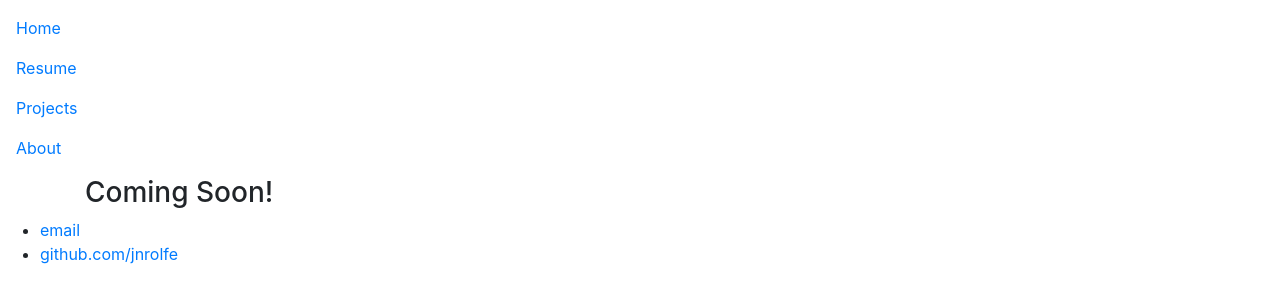
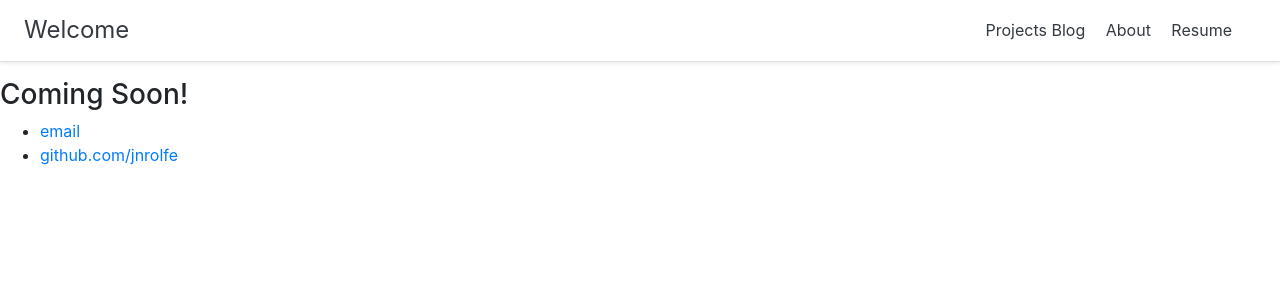
Before and after one commit to Jnrolfe/jnrolfe.github.io, a Jekyll site: the page built from index.html, in a window 1280 px wide. Shown: the top 303 px of the page. Built offline with Jekyll 4.4.1, drawn with Linux system fonts in a browser that asks for light colours.

Commit message:
new navbar stuff

```diff
--- a/_layouts/default.html
+++ b/_layouts/default.html
@@ -1,27 +1,20 @@
 <!DOCTYPE html>
-	<html>
+	<html lang='en'>
 		<head>
 			<title>{{ page.title }}</title>
+      <meta charset="utf-8">
+      <meta name="viewport" content="width=device-width, initial-scale=1, shrink-to-fit=no">
       <link rel="stylesheet" href="https://stackpath.bootstrapcdn.com/bootstrap/4.4.1/css/bootstrap.min.css" integrity="sha384-Vkoo8x4CGsO3+Hhxv8T/Q5PaXtkKtu6ug5TOeNV6gBiFeWPGFN9MuhOf23Q9Ifjh" crossorigin="anonymous">
 		</head>
 		<body>
-			<nav class="navbar">
-	    		<ul class="navbar-nav mr-auto">
-	        		<li class="nav-item">
-                <a class="nav-link" href="/">Home</a>
-              </li>
-		        	<li class="nav-item">
-                <a class="nav-link"  href="#">Resume</a>
-              </li>
-	        		<li class="nav-item">
-                <a class="nav-link" href="#">Projects</a>
-              </li>
-	        		<li class="nav-item">
-                <a class="nav-link" href="#">About</a>
-              </li>
-	    		</ul>
-			</nav>
-			<div class="container">
+      <div class="d-flex flex-column flex-md-row align-items-center p-3 px-md-4 mb-3 bg-white border-bottom shadow-sm">
+        <a class="h4 my-0 mr-md-auto font-weight-normal text-dark" href="/">Welcome</a>
+        <nav class="my-2 my-md-0 mr-md-3">
+          <a class="p-2 text-dark" href="#">Projects Blog</a>
+          <a class="p-2 text-dark" href="#">About</a>
+          <a class="p-2 text-dark" href="#">Resume</a>
+        </nav>
+      </div>
 
 			{{ content }}
 
```
